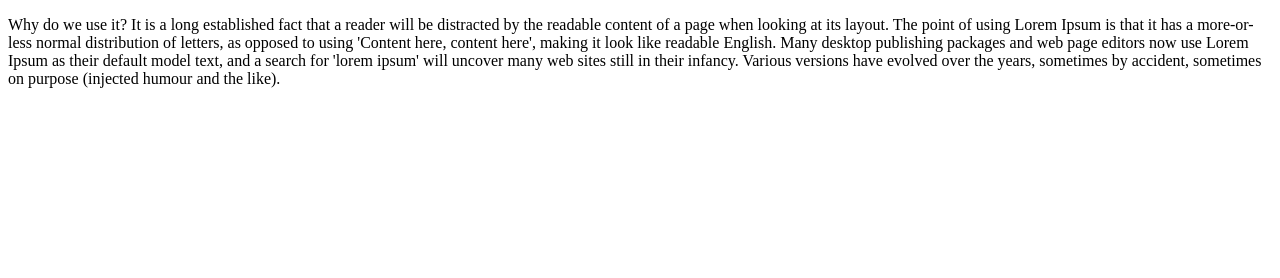
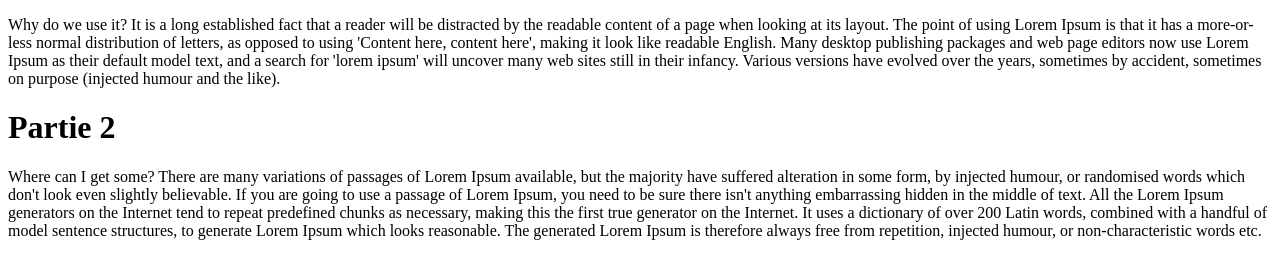
Before and after one commit to Boris74000/tuto_github, a plain HTML site: page index.html in a window 1280 px wide. Drawn offline with Linux system fonts and the light colour scheme.

Commit message:
partie 2

```diff
--- a/index.html
+++ b/index.html
@@ -15,5 +15,18 @@
     their infancy. Various versions have evolved over the years, sometimes by accident, sometimes on
     purpose (injected humour and the like).
 </p>
+
+<h1>Partie 2</h1>
+<p>
+    Where can I get some?
+    There are many variations of passages of Lorem Ipsum available, but the majority have suffered alteration
+    in some form, by injected humour, or randomised words which don't look even slightly believable.
+    If you are going to use a passage of Lorem Ipsum, you need to be sure there isn't anything embarrassing
+    hidden in the middle of text. All the Lorem Ipsum generators on the Internet tend to repeat predefined
+    chunks as necessary, making this the first true generator on the Internet. It uses a dictionary of over
+    200 Latin words, combined with a handful of model sentence structures, to generate Lorem Ipsum which
+    looks reasonable. The generated Lorem Ipsum is therefore always free from repetition, injected humour,
+    or non-characteristic words etc.
+</p>
 </body>
 </html>
```
